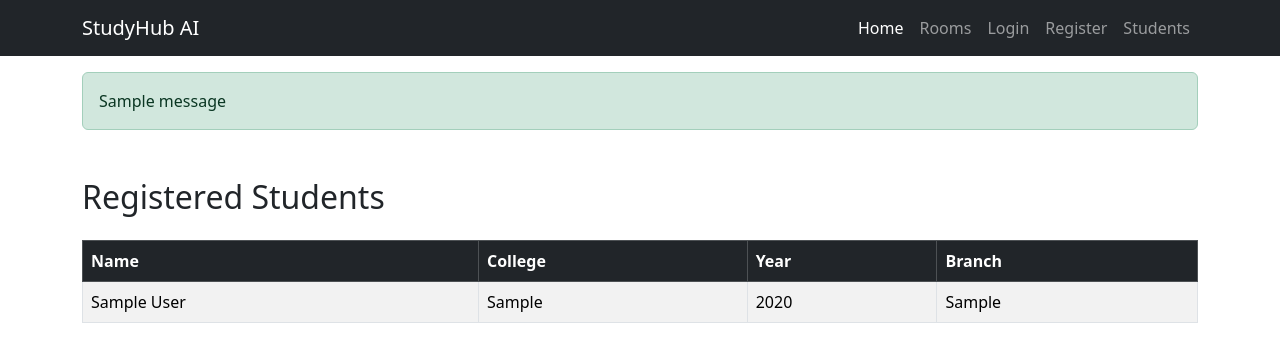
After one commit to sonalikumari3512/StudyHub-AI, a Django app: page /students/ in a window 1280 px wide. The commit adds this page. Shown: the top 362 px of the page. Run offline with Django 5.2, Linux system fonts and the light colour scheme; tables that the repository leaves empty hold one stand-in row (values such as "Sample post"); one stand-in notice (Sample message) is shown.

Commit message:
Day 7: Added Students dashboard

```diff
--- a/templates/base.html
+++ b/templates/base.html
@@ -71,6 +71,14 @@
 
                 </li>
 
+                <li class="nav-item">
+
+                    <a class="nav-link" href="{% url 'students' %}">
+                           Students
+                    </a>
+
+                </li>
+
             </ul>
 
          </div>
@@ -78,7 +86,19 @@
      </div>
 
      </nav>
+    <div class="container mt-3">
 
+    {% for message in messages %}
+
+        <div class="alert alert-success">
+
+            {{ message }}
+
+        </div>
+
+    {% endfor %}
+
+   </div>
     {% block content %}
 
     {% endblock %}
--- /dev/null
+++ b/users/templates/users/students.html
@@ -0,0 +1,43 @@
+{% extends 'base.html' %}
+
+{% block content %}
+
+<div class="container mt-5">
+
+<h2 class="mb-4">Registered Students</h2>
+
+<table class="table table-striped table-bordered">
+
+    <thead class="table-dark">
+
+        <tr>
+            <th>Name</th>
+            <th>College</th>
+            <th>Year</th>
+            <th>Branch</th>
+        </tr>
+
+    </thead>
+
+    <tbody>
+
+    {% for student in students %}
+
+        <tr>
+
+            <td>{{ student.full_name }}</td>
+            <td>{{ student.college }}</td>
+            <td>{{ student.year }}</td>
+            <td>{{ student.branch }}</td>
+
+        </tr>
+
+    {% endfor %}
+
+    </tbody>
+
+</table>
+
+</div>
+
+{% endblock %}
--- a/users/urls.py
+++ b/users/urls.py
@@ -3,5 +3,6 @@ from .import views
 
 urlpatterns = [
     path('',views.home,name='home'),
-    path("register/", views.register, name="register")
+    path("register/", views.register, name="register"),
+    path("students/", views.students, name="students"),
 ]
--- a/users/views.py
+++ b/users/views.py
@@ -1,5 +1,7 @@
 from django.shortcuts import render, redirect
 from .forms import UserProfileForm
+from django.contrib import messages
+from .models import UserProfile
 
 def home(request):
     return render(request, "users/home.html")
@@ -12,9 +14,19 @@ def register(request):
 
         if form.is_valid():
             form.save()
-            return redirect("/")
+            messages.success(request, "Registration Successful!")
+            return redirect("register")
 
     else:
         form = UserProfileForm()
 
     return render(request, "users/register.html", {"form": form})
+
+def students(request):
+    students = UserProfile.objects.all()
+
+    return render(
+        request,
+        "users/students.html",
+        {"students": students}
+    )
```
